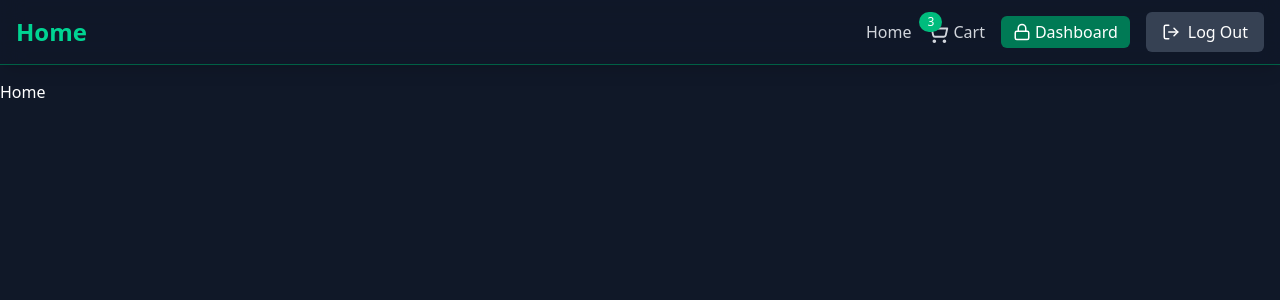
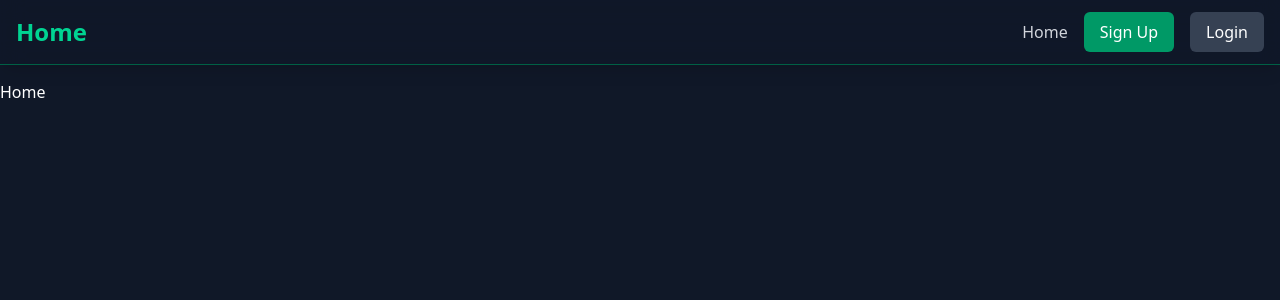
Before and after one commit to NazSvn/MERN_e-commerce, a React (Vite) app in the folder frontend/: page / in a window 1280 px wide. Shown: the top 300 px of the page. Built offline with nearby package versions, Linux system fonts and the light colour scheme.

Commit message:
refactor: Integrate user authentication state with Navbar
- Import useUserStore
- Replace hardcoded user/admin states with store values
- Add logout functionality
- Make admin dashboard link dynamic based on user role

```diff
--- a/frontend/src/components/NavBar.jsx
+++ b/frontend/src/components/NavBar.jsx
@@ -1,9 +1,10 @@
 import { Lock, LogOut, ShoppingCart } from "lucide-react";
 import { Link } from "react-router-dom";
+import { useUserStore } from "../stores/useUserStore";
 
 const Navbar = () => {
-  const user = true;
-  const isAdmin = true;
+  const { user, logout } = useUserStore();
+  const isAdmin = user?.role === "admin";
   return (
     <header className="fixed top-0 left-0 z-40 w-full border-b border-emerald-800 bg-gray-900/90 shadow-lg backdrop-blur-md transition-all duration-300">
       <div className="container mx-auto px-4 py-3">
@@ -37,13 +38,19 @@ const Navbar = () => {
               </Link>
             )}
             {isAdmin && (
-              <Link className="flex items-center rounded-md bg-emerald-700 px-3 py-1 font-medium text-white transition duration-300 ease-in-out hover:bg-emerald-600">
+              <Link
+                to={"/admin-dashboard"}
+                className="flex items-center rounded-md bg-emerald-700 px-3 py-1 font-medium text-white transition duration-300 ease-in-out hover:bg-emerald-600"
+              >
                 <Lock className="mr-1 inline-block" size={18} />
                 <span className="hidden sm:inline">Dashboard</span>
               </Link>
             )}
             {user ? (
-              <button className="flex items-center rounded-md bg-gray-700 px-4 py-2 text-white transition duration-300 ease-in-out hover:bg-gray-600">
+              <button
+                onClick={logout}
+                className="flex items-center rounded-md bg-gray-700 px-4 py-2 text-white transition duration-300 ease-in-out hover:bg-gray-600"
+              >
                 <LogOut size={18} />
                 <span className="ml-2 hidden sm:inline">Log Out</span>
               </button>
```
